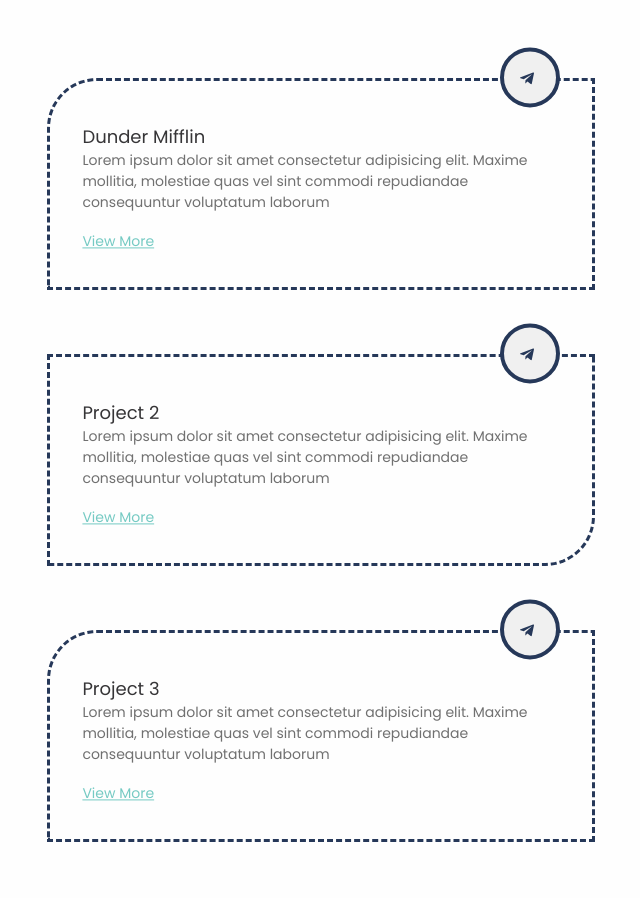
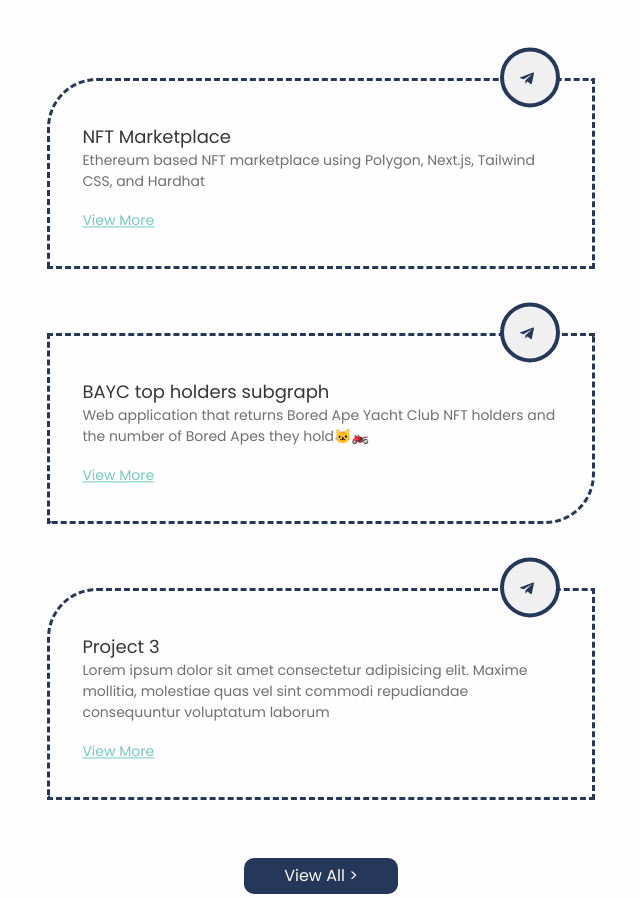
Before and after one commit to HashRei/nextjs-webpage-porfolio, a Next.js app: page / in a window 1280 px wide. Shown: the part 893-1791 px from the top of the page, without its empty margins (319-959 px from the left). Built offline with nearby package versions, Linux system fonts and the light colour scheme.

Commit message:
Add my own projects with some pictures

```diff
--- a/Constants/projects.js
+++ b/Constants/projects.js
@@ -1,6 +1,6 @@
 // import project demo images as follows.
-import PROJECT1_1 from '../styles/projects/Project1_1.jpg';
-import PROJECT1_2 from '../styles/projects/Project1_2.jpg';
+import PROJECT1_1 from '../styles/projects/Project1_1.png';
+import PROJECT1_2 from '../styles/projects/Project1_2.png';
 import PROJECT1_3 from '../styles/projects/Project1_3.jpg';
 import PROJECT2_1 from '../styles/projects/Project2_1.jpg';
 import PROJECT2_2 from '../styles/projects/Project2_2.jpg';
@@ -15,19 +15,19 @@ export const projects = [
     //leave the githublink field blank if it is a private repo or doent exist, alerts will take care of it
     //leave the projectlink field blank if it the project has not been deployed, alerts will take care of it
     {
-        name: 'Dunder Mifflin', //project name
-        description: 'Lorem ipsum dolor sit amet consectetur adipisicing elit. Maxime mollitia, molestiae quas vel sint commodi repudiandae consequuntur voluptatum laborum', //project description
-        githubLink: '', //github repo link
+        name: 'NFT Marketplace', //project name
+        description: 'Ethereum based NFT marketplace using Polygon, Next.js, Tailwind CSS, and Hardhat', //project description
+        githubLink: 'https://github.com/HashRei/nft-marketplace', //github repo link
         projectLink: '', //deployed project link
-        tech: ['Tech1', 'Tech2', 'Tech3'], //techstack of the project, it is advisavble to mention only upto 3 technologies here to maintain the ui
+        tech: ['Next.js', 'TailwindCSS', 'Solidity'],//techstack of the project, it is advisavble to mention only upto 3 technologies here to maintain the ui
         photo: [PROJECT1_1, PROJECT1_2, PROJECT1_3], //list of names of images from above imports.
     },
     {
-        name: 'Project 2',
-        description: 'Lorem ipsum dolor sit amet consectetur adipisicing elit. Maxime mollitia, molestiae quas vel sint commodi repudiandae consequuntur voluptatum laborum',
-        githubLink: '/',
+        name: 'BAYC top holders subgraph',
+        description: 'Web application that returns Bored Ape Yacht Club NFT holders and the number of Bored Apes they hold🐱‍🏍',
+        githubLink: 'https://github.com/HashRei/bored-ape-yacht-club-top-holders-second-react-app',
         projectLink: '/',
-        tech: ['Tech1', 'Tech2', 'Tech3'],
+        tech: ['React', 'GraphQL', 'Subgraph'],
         photo: [PROJECT2_1, PROJECT2_2, PROJECT2_3],
     },
     {
```
